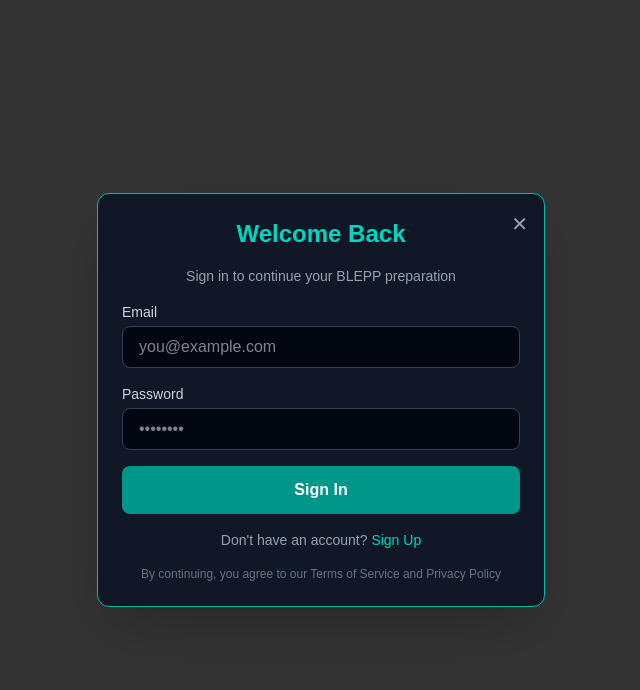
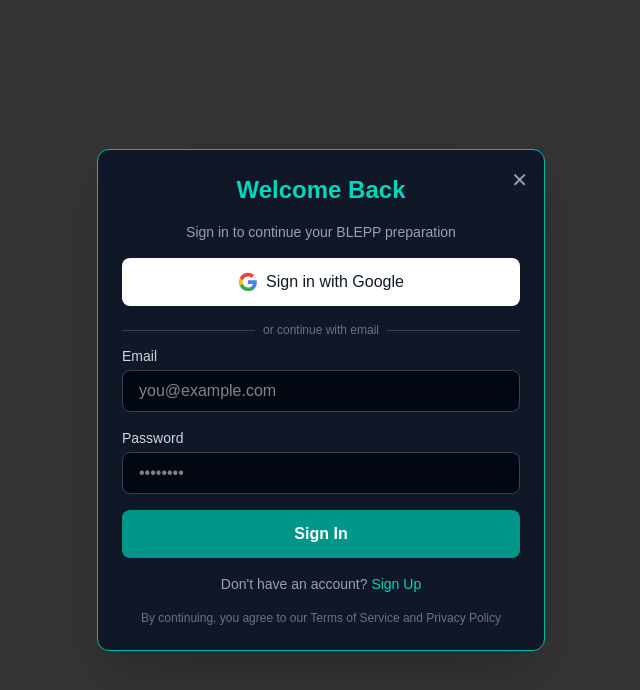
Before and after one commit to Sephwhiz/blepp-quiz, a Next.js app: page / in a window 1280 px wide. Shown: the top 690 px of the page, without its empty margins (319-959 px from the left). Built offline with nearby package versions, Linux system fonts and the light colour scheme.

Commit message:
Add Google OAuth button to AuthModal

```diff
--- a/src/app/components/AuthModal.tsx
+++ b/src/app/components/AuthModal.tsx
@@ -13,6 +13,7 @@
   const [password, setPassword] = useState('')
   const [isSignUp, setIsSignUp] = useState(false)
   const [loading, setLoading] = useState(false)
+  const [googleLoading, setGoogleLoading] = useState(false)
   const [error, setError] = useState<string | null>(null)
 
   if (!isOpen) return null
@@ -48,6 +49,24 @@
     }
   }
 
+  const handleGoogleSignIn = async () => {
+    setGoogleLoading(true)
+    setError(null)
+
+    try {
+      const { error } = await supabase.auth.signInWithOAuth({
+        provider: 'google',
+        options: {
+          redirectTo: `${window.location.origin}/auth/callback`
+        }
+      })
+      if (error) throw error
+    } catch (err: any) {
+      setError(err.message || 'Google sign-in failed')
+      setGoogleLoading(false)
+    }
+  }
+
   return (
     <div className="fixed inset-0 z-50 flex items-center justify-center bg-black/80 p-4 backdrop-blur-sm">
       <div className="bg-gray-900 border border-teal-500 rounded-xl max-w-md w-full p-6 space-y-4 shadow-2xl relative">
@@ -72,9 +91,41 @@
 
         {error && (
           <div className="p-3 bg-red-900/30 border border-red-500 rounded-lg text-red-200 text-sm">
-            ️ {error}
+            ⚠️ {error}
           </div>
         )}
+
+        {/* ✅ GOOGLE SIGN IN BUTTON */}
+        <button
+          type="button"
+          onClick={handleGoogleSignIn}
+          disabled={googleLoading}
+          className="w-full py-3 bg-white hover:bg-gray-100 disabled:bg-gray-300 text-gray-900 rounded-lg font-medium transition flex items-center justify-center gap-2"
+        >
+          {googleLoading ? (
+            <span className="animate-pulse">Connecting...</span>
+          ) : (
+            <>
+              <svg className="w-5 h-5" viewBox="0 0 24 24">
+                <path fill="#4285F4" d="M22.56 12.25c0-.78-.07-1.53-.2-2.25H12v4.26h5.92c-.26 1.37-1.04 2.53-2.21 3.31v2.77h3.57c2.08-1.92 3.28-4.74 3.28-8.09z"/>
+                <path fill="#34A853" d="M12 23c2.97 0 5.46-.98 7.28-2.66l-3.57-2.77c-.98.66-2.23 1.06-3.71 1.06-2.86 0-5.29-1.93-6.16-4.53H2.18v2.84C3.99 20.53 7.7 23 12 23z"/>
+                <path fill="#FBBC05" d="M5.84 14.09c-.22-.66-.35-1.36-.35-2.09s.13-1.43.35-2.09V7.07H2.18C1.43 8.55 1 10.22 1 12s.43 3.45 1.18 4.93l2.85-2.22.81-.62z"/>
+                <path fill="#EA4335" d="M12 5.38c1.62 0 3.06.56 4.21 1.64l3.15-3.15C17.45 2.09 14.97 1 12 1 7.7 1 3.99 3.47 2.18 7.07l3.66 2.84c.87-2.6 3.3-4.53 6.16-4.53z"/>
+              </svg>
+              Sign in with Google
+            </>
+          )}
+        </button>
+
+        {/* Divider */}
+        <div className="relative my-2">
+          <div className="absolute inset-0 flex items-center">
+            <div className="w-full border-t border-gray-700"></div>
+          </div>
+          <div className="relative flex justify-center text-xs">
+            <span className="px-2 bg-gray-900 text-gray-500">or continue with email</span>
+          </div>
+        </div>
 
         <form onSubmit={handleAuth} className="space-y-4">
           <div>
```
